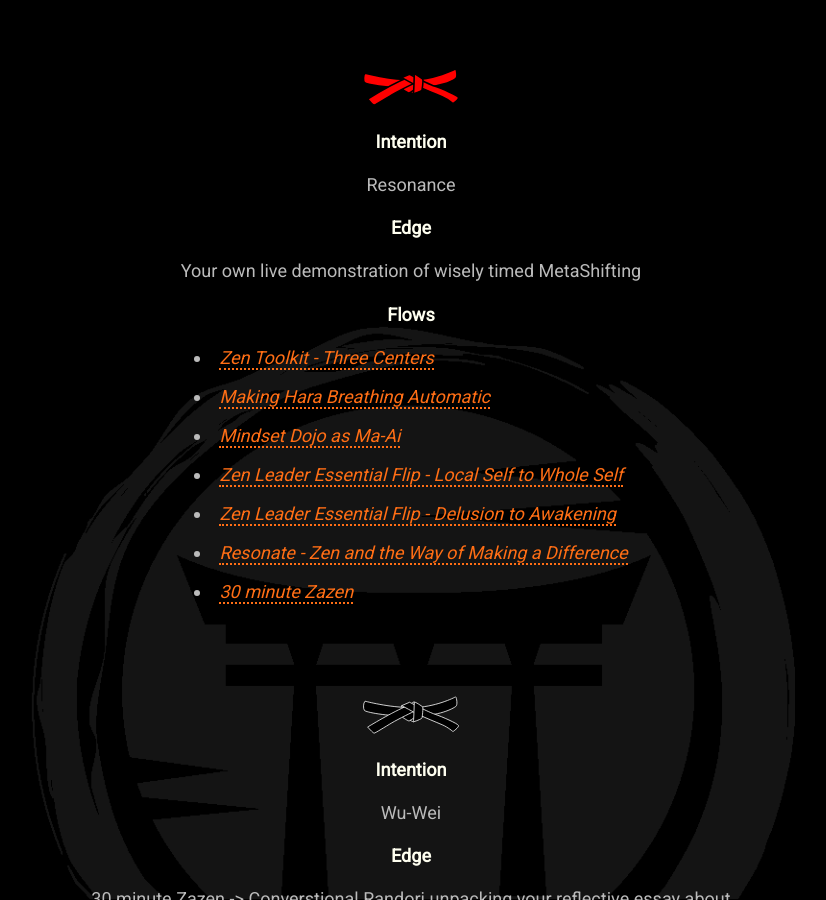
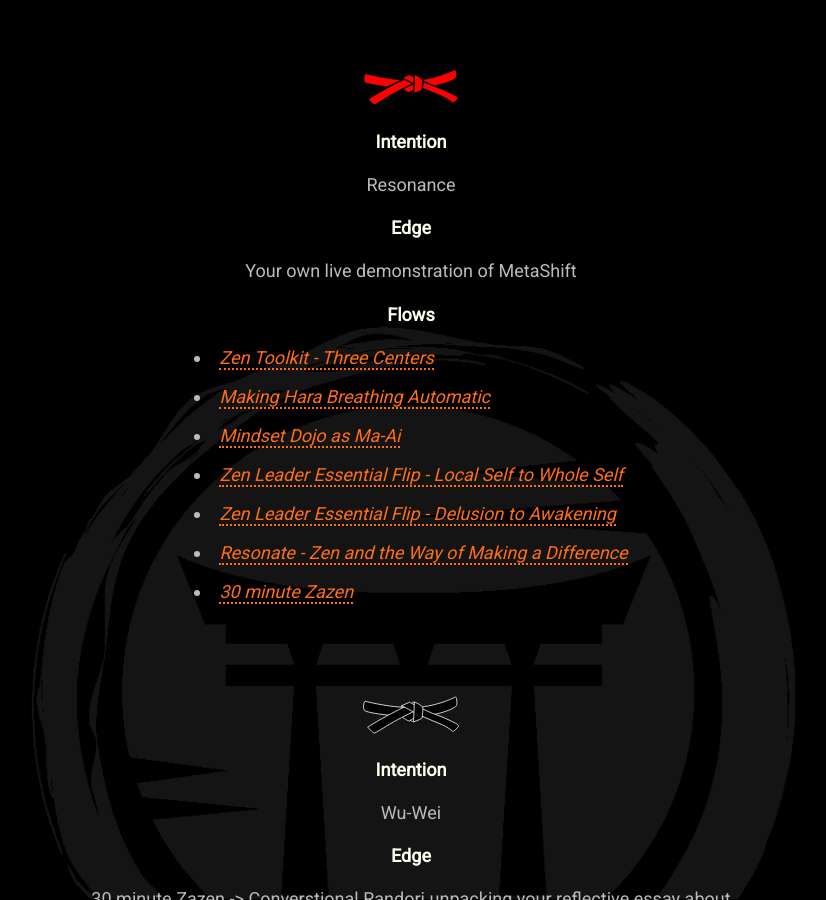
Before and after one commit to mindset-dojo/mindset-dojo.github.io, a Jekyll site: the page built from program.md, in a window 1280 px wide and 900 px high, scrolled down 5016 px. Shown: the whole window, without its empty margins (229-1055 px from the left). Built offline with Jekyll 4.4.1, drawn with Linux system fonts in a browser that asks for light colours; some web fonts are replaced.

Commit message:
refactor(program): distill red level edge challenge even further.

```diff
--- a/_data/program.yaml
+++ b/_data/program.yaml
@@ -137,7 +137,7 @@ levels:
     label: 1st Kyu
     level: -1
     intention: Resonance
-    edge: Your own live demonstration of wisely timed MetaShifting
+    edge: Your own live demonstration of MetaShift
     flows:
       - label: Zen Toolkit - Three Centers
         url: https://vimeo.com/944672806/e099593826?share=copy
```
